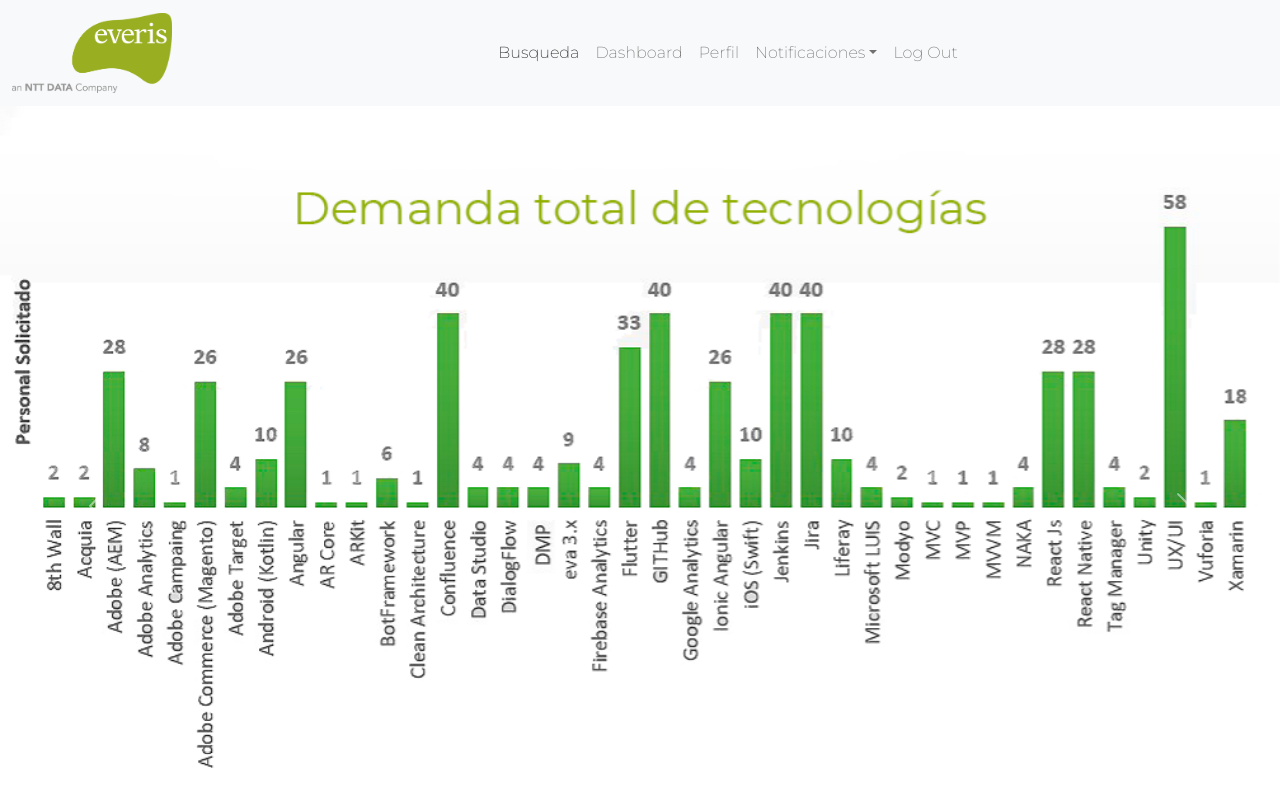
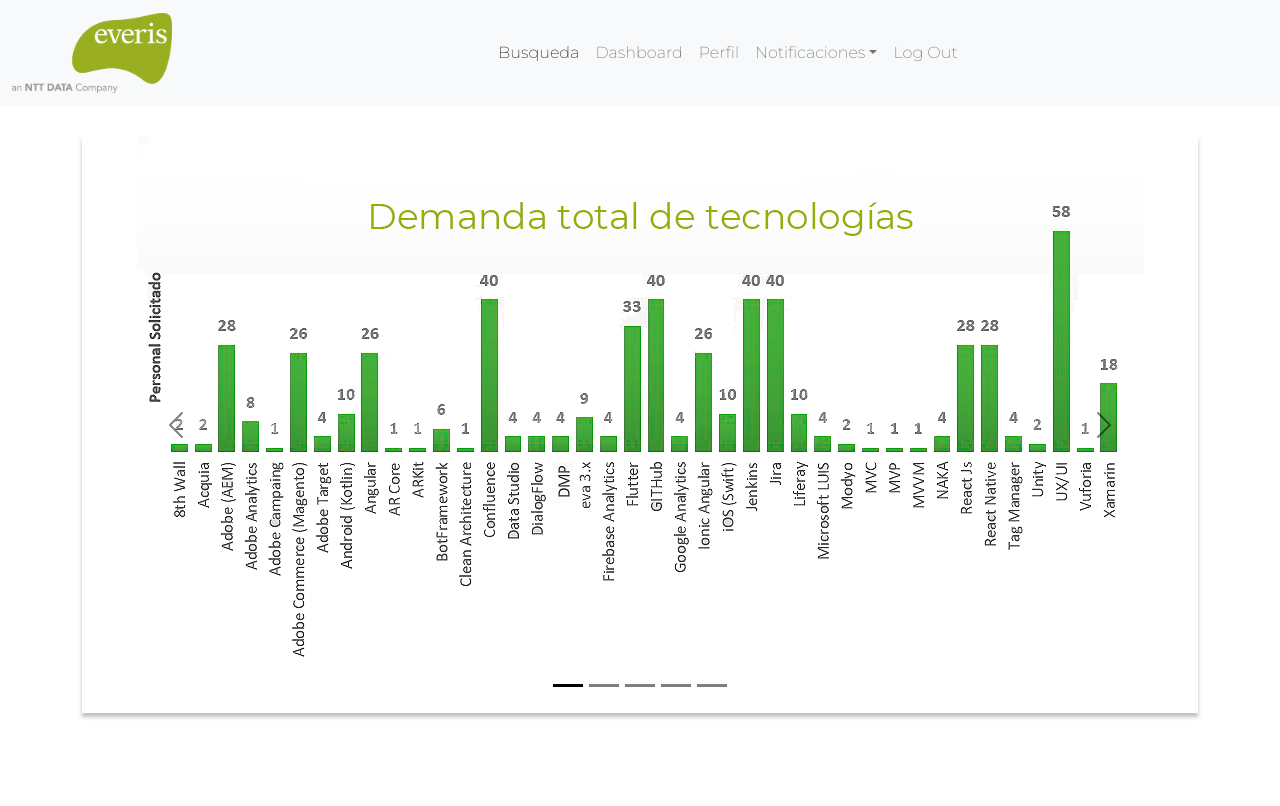
Before and after one commit to nathalytaucare/Matriz-de-conocimientos, a React (Create React App) app: page /dashboardLeader in a window 1280 px wide. Shown: the top 806 px of the page. Built offline with nearby package versions, Linux system fonts and the light colour scheme.

Commit message:
carousel dasboarCarousel 1 functional dashboard

```diff
--- a/public/index.html
+++ b/public/index.html
@@ -22,5 +22,7 @@
     <noscript>You need to enable JavaScript to run this app.</noscript>
     <div id="root"></div>
 
+
+    <script src="https://cdn.jsdelivr.net/npm/bootstrap@5.0.2/dist/js/bootstrap.bundle.min.js" integrity="sha384-MrcW6ZMFYlzcLA8Nl+NtUVF0sA7MsXsP1UyJoMp4YLEuNSfAP+JcXn/tWtIaxVXM" crossorigin="anonymous"></script>
   </body>
 </html>
--- /dev/null
+++ b/src/components/Carousel1.jsx
@@ -0,0 +1,59 @@
+import React from 'react';
+import './carousel.css';
+
+const Carousel1 = () => {
+  return (
+    <section className="container img-fluid section-carousel1 ">
+      <div id="carouselExampleDark" className="carousel carousel-dark slide" data-bs-ride="carousel">
+        <div className="carousel-indicators">
+          <button type="button" data-bs-target="#carouselExampleDark" data-bs-slide-to="0" className="active" aria-current="true" aria-label="Slide 1"></button>
+          <button type="button" data-bs-target="#carouselExampleDark" data-bs-slide-to="1" aria-label="Slide 2"></button>
+          <button type="button" data-bs-target="#carouselExampleDark" data-bs-slide-to="2" aria-label="Slide 3"></button>
+          <button type="button" data-bs-target="#carouselExampleDark" data-bs-slide-to="3" aria-label="Slide 4"></button>
+          <button type="button" data-bs-target="#carouselExampleDark" data-bs-slide-to="4" aria-label="Slide 5"></button>
+        </div>
+
+        <div className="carousel-inner ">
+            <div className="carousel-item active" data-bs-interval="10000">
+              <div class="d-flex justify-content-center">
+                <img src="./imgCarousel/01.jpg" className="d-block w-55" alt="total"/>
+              </div>
+            </div>
+            <div className="carousel-item" data-bs-interval="2000">
+              <div class="d-flex justify-content-center">
+                <img src="./imgCarousel/02.jpg" className="d-block w-55" alt="junior"/>
+              </div>
+            </div>
+            <div className="carousel-item">
+              <div class="d-flex justify-content-center">
+                <img src="./imgCarousel/03.jpg" className="d-block w-55" alt="basic"/>
+              </div>
+            </div>
+            <div className="carousel-item">
+              <div class="d-flex justify-content-center">
+                <img src="./imgCarousel/04.jpg" className="d-block w-55" alt="medium"/>
+              </div>
+            </div>
+            <div className="carousel-item">
+              <div class="d-flex justify-content-center">
+                <img src="./imgCarousel/05.jpg" className="d-block w-55" alt="expert"/>
+              </div>
+            </div>
+
+        </div>
+        <button className="carousel-control-prev" type="button" data-bs-target="#carouselExampleDark" data-bs-slide="prev">
+          <span className="carousel-control-prev-icon" aria-hidden="true"></span>
+          <span className="visually-hidden">Previous</span>
+        </button>
+        <button className="carousel-control-next" type="button" data-bs-target="#carouselExampleDark" data-bs-slide="next">
+          <span className="carousel-control-next-icon" aria-hidden="true"></span>
+          <span className="visually-hidden">Next</span>
+        </button>
+      </div>
+
+
+    </section>
+  );
+};
+
+export default Carousel1;
--- a/src/components/DashboardLeader.jsx
+++ b/src/components/DashboardLeader.jsx
@@ -1,49 +1,15 @@
-import React, {Fragment} from "react";
+import React, { Fragment } from "react";
 import Navbar from "./Navbar";
+import Carousel1 from "./Carousel1";
 
 const DashboardLeader = () => {
   return (
     <Fragment>
-     <Navbar />
-        <main className="dashboardLeader carousel slide"
-        id="carouselExampleControls"
-        data-bs-ride="carousel"
-        >
-
-            <div className="carousel-inner">
-                <div className="carousel-item active">
-                    <img src="./imgCarousel/01.jpg" className="d-block w-100" alt="total" />
-                </div>
-                <div className="carousel-item">
-                    <img src="./imgCarousel/02.jpg" className="d-block w-100" alt="junior" />
-                </div>
-                <div className="carousel-item">
-                <img src="./imgCarousel/03.jpg" className="d-block w-100" alt="basic" />
-                </div>
-            </div>
-
-            <button
-                className="carousel-control-prev"
-                type="button"
-                data-bs-target="#carouselExampleControls"
-                data-bs-slide="prev"
-            >
-                <span className="carousel-control-prev-icon" aria-hidden="true"></span>
-                <span className="visually-hidden">Previous</span>
-            </button>
-
-            <button
-                className="carousel-control-next"
-                type="button"
-                data-bs-target="#carouselExampleControls"
-                data-bs-slide="next"
-            >
-                <span className="carousel-control-next-icon" aria-hidden="true"></span>
-                <span className="visually-hidden">Next</span>
-            </button>
-        </main>
+      <Navbar />
+        <div className="container">
+          <Carousel1 />
+        </div>
     </Fragment>
-
   );
 };
 
--- /dev/null
+++ b/src/components/carousel.css
@@ -0,0 +1,4 @@
+.section-carousel1{
+  box-shadow: 0px 4px 4px 0px rgba(0, 0, 0, 0.25);
+  margin: 30px;
+}
```
Also changed, not shown: public/imgCarousel/04.jpg (added), public/imgCarousel/05.jpg (added).
